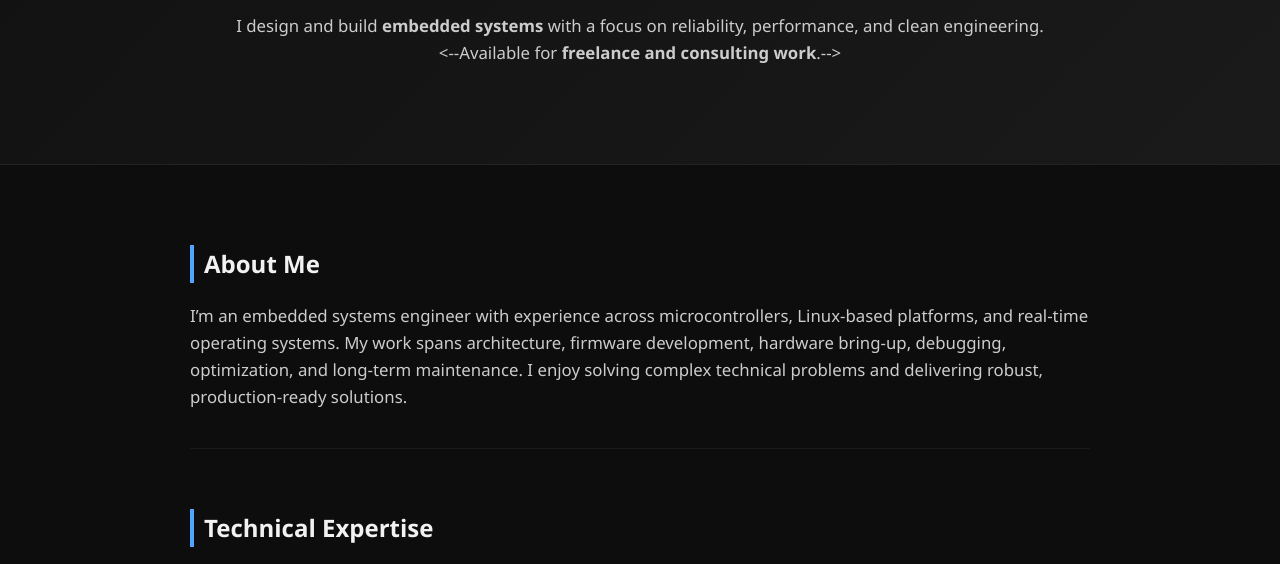
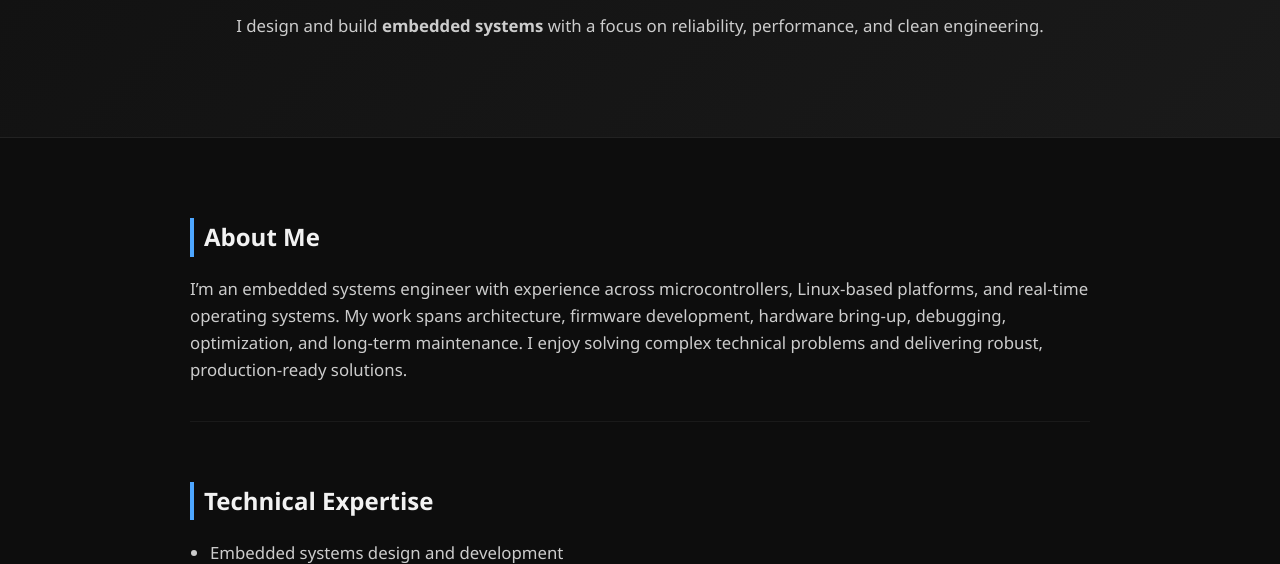
Before and after one commit to DragTan/dragostilipan.github.io, a plain HTML site: page index.html in a window 1280 px wide. Shown: the part 185-749 px from the top of the page. Drawn offline with Linux system fonts and the light colour scheme.

Commit message:
Remove comment about freelance work from index.html

```diff
--- a/index.html
+++ b/index.html
@@ -93,7 +93,7 @@
 <header>
     <h1>Hi, I’m Dragos.</h1>
     <p>I design and build <strong>embedded systems</strong> with a focus on reliability, performance, and clean engineering.<br>
-    <--Available for <strong>freelance and consulting work</strong>.--></p>
+    </p>
 </header>
 
 <div class="container">
```
